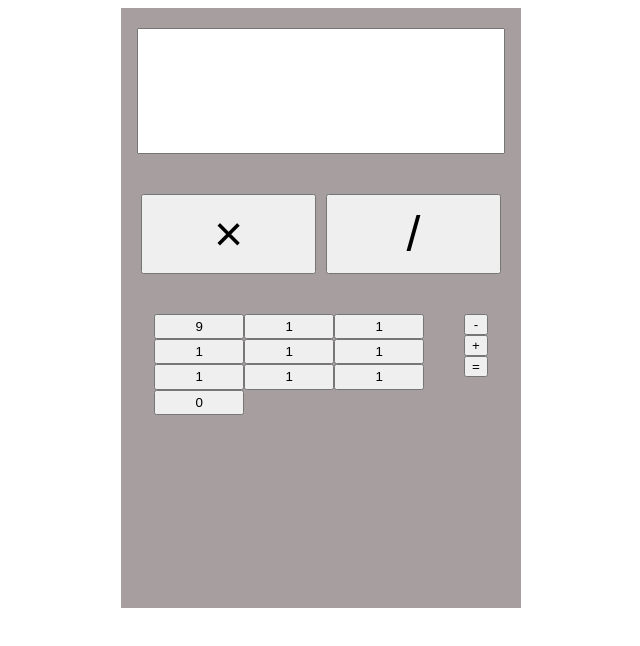
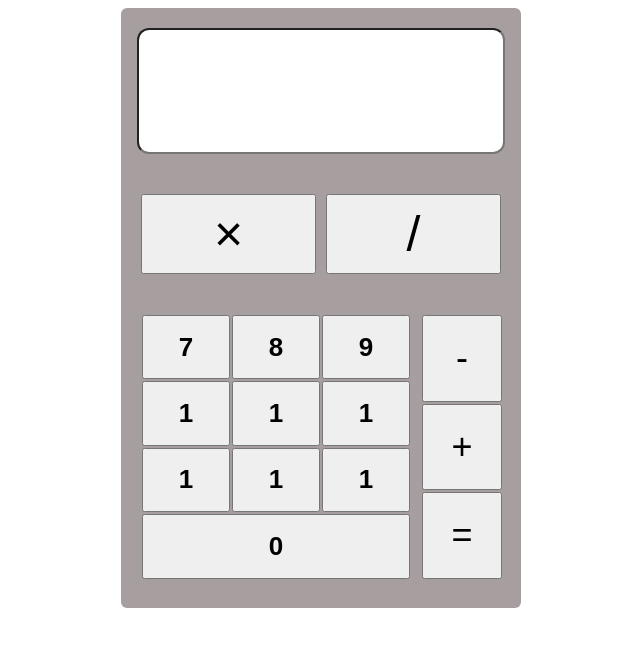
Before and after one commit to chrispetrov/Calculator, a plain HTML site: page index.html in a window 1280 px wide. Shown: the whole page, without its empty margins (319-959 px from the left). Drawn offline with Linux system fonts and the light colour scheme.

Commit message:
Commited to fix error

```diff
--- a/index.html
+++ b/index.html
@@ -6,10 +6,11 @@
     <meta name="viewport" content="width=device-width, initial-scale=1.0">
     <title>Calculator</title>
     <link rel="stylesheet" href="styles.css">
+    <script src="script.js" defer></script>
 </head>
 <body>
     <div class="container">
-        <input id="input">
+        <input id="input" value="">
         <div class="deli_mnozi">
             <button>×</button>
             <button>/</button>
@@ -17,6 +18,8 @@
         <div class="flex_row">
 
             <div class="numbers">
+                <button>7</button>
+                <button>8</button>
                 <button>9</button>
                 <button>1</button>
                 <button>1</button>
@@ -24,9 +27,7 @@
                 <button>1</button>
                 <button>1</button>
                 <button>1</button>
-                <button>1</button>
-                <button>1</button>
-                <button>0</button>
+                <button id="zero">0</button>
             </div>
             <div class="ostanati_operacii">
                 <button>-</button>
--- a/script.js
+++ b/script.js
@@ -0,0 +1,10 @@
+const buttons=document.querySelectorAll('.numbers>button');
+for(var i in buttons){
+    console.log(i);
+    buttons[i].setAttribute('onclick','addNumberToString()');
+    console.log(buttons[i]);
+}
+
+function addNumberToString(){
+    console.log('hey');
+}
--- a/styles.css
+++ b/styles.css
@@ -8,7 +8,7 @@ body{
     height: 600px;
     width: 400px;
     background-color: rgb(167, 159, 159);
-
+    border-radius: 6px;
     align-items: center;
     flex-direction: column;
 }
@@ -17,6 +17,9 @@ body{
     font-size: 60px;
     width: 360px;
     margin: 20px;
+    border-radius: 12px;
+    direction:rtl;
+    pointer-events: none;
 }
 .deli_mnozi{
     margin: 20px;
@@ -34,6 +37,7 @@ body{
     display: flex;
     flex-direction: row;
     gap: 10px;
+    width: 90%;
 
 }
 .numbers{
@@ -41,13 +45,28 @@ body{
     flex-direction: row;
     flex-wrap: wrap;
     width: 300px;
+
 }
+
 .numbers>button{
-    height: 30%;
-    width: 30%;
-
+    height: 64.391px;
+    width: 88px;
+    margin: 1px;
+    font-size: 26px;
+    font-weight: 700;
+}
+#zero{
+    width: 268px;
 }
 .ostanati_operacii{
     display: flex;
     flex-direction: column;
+    justify-content: space-between;
+
 }
+.ostanati_operacii>button{
+    margin: 1px;
+    width: 80px;
+    height: 33%;
+    font-size: 36px;
+}
```
